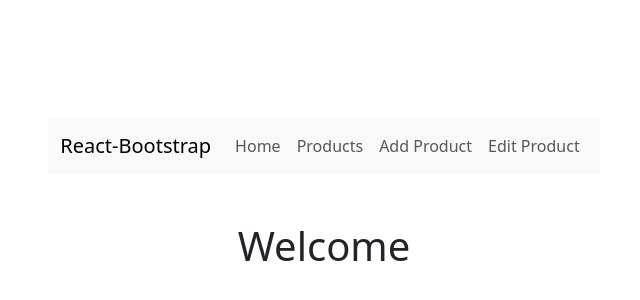
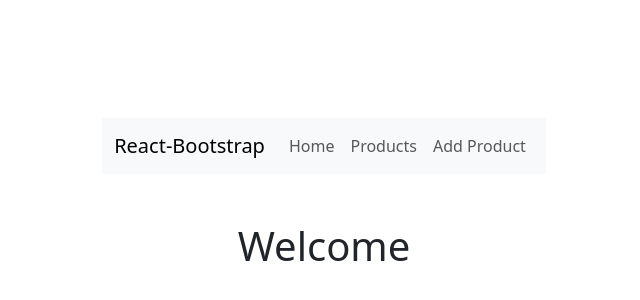
Before and after one commit to holmjason/fakestore, a React (Vite) app: page / in a window 1280 px wide. Shown: the part 202-502 px from the top of the page, without its empty margins (316-956 px from the left). Built offline with nearby package versions, Linux system fonts and the light colour scheme.

Commit message:
NavigationBar.jsx

```diff
--- a/src/components/NavigationBar.jsx
+++ b/src/components/NavigationBar.jsx
@@ -14,7 +14,6 @@ function NavigationBar() {
               <Nav.Link href="/">Home</Nav.Link>
               <Nav.Link href="/products">Products</Nav.Link>
               <Nav.Link href="/addproduct">Add Product</Nav.Link>
-              <Nav.Link href="/editproduct">Edit Product</Nav.Link>
             </Nav>
           </Navbar.Collapse>
         </Container>
```
